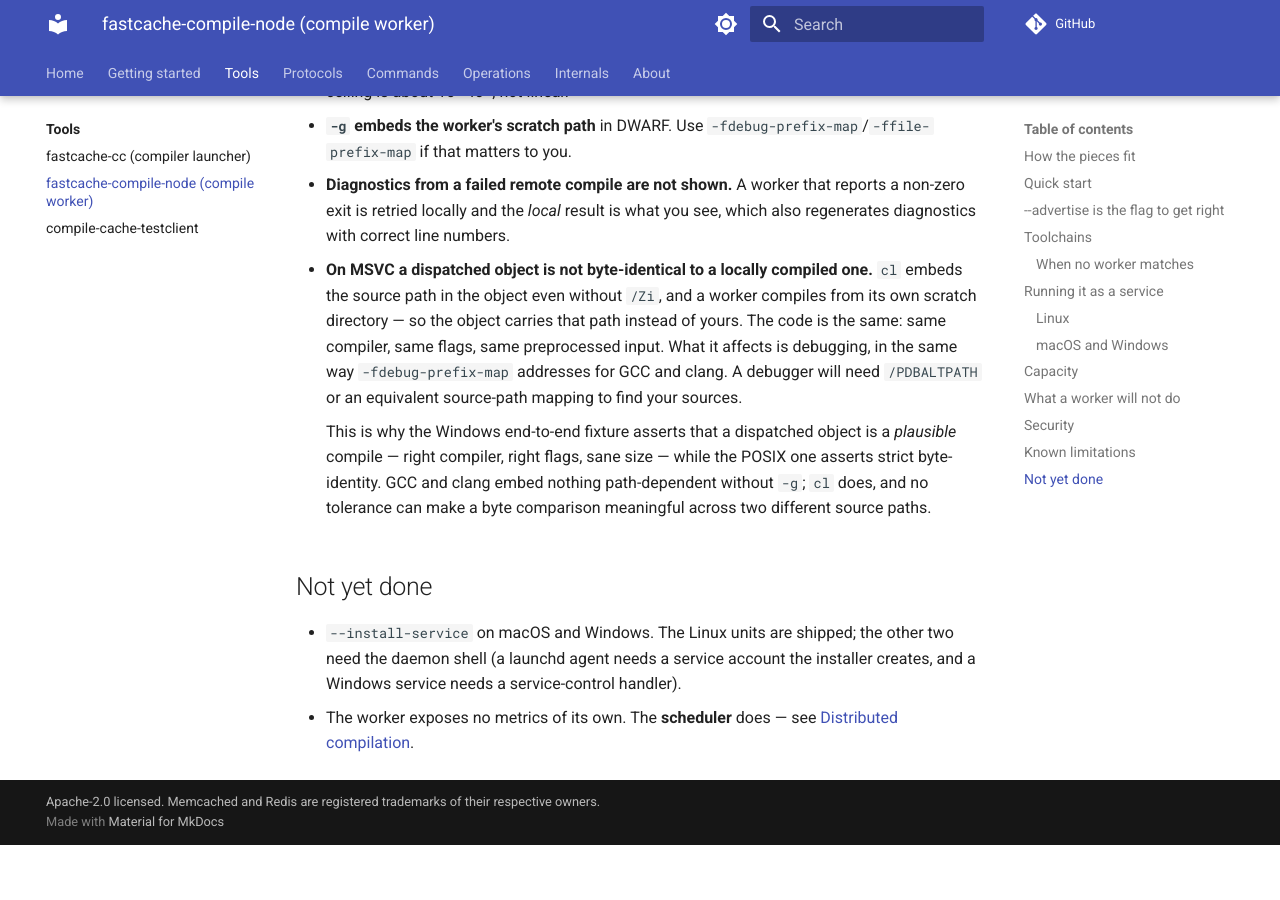
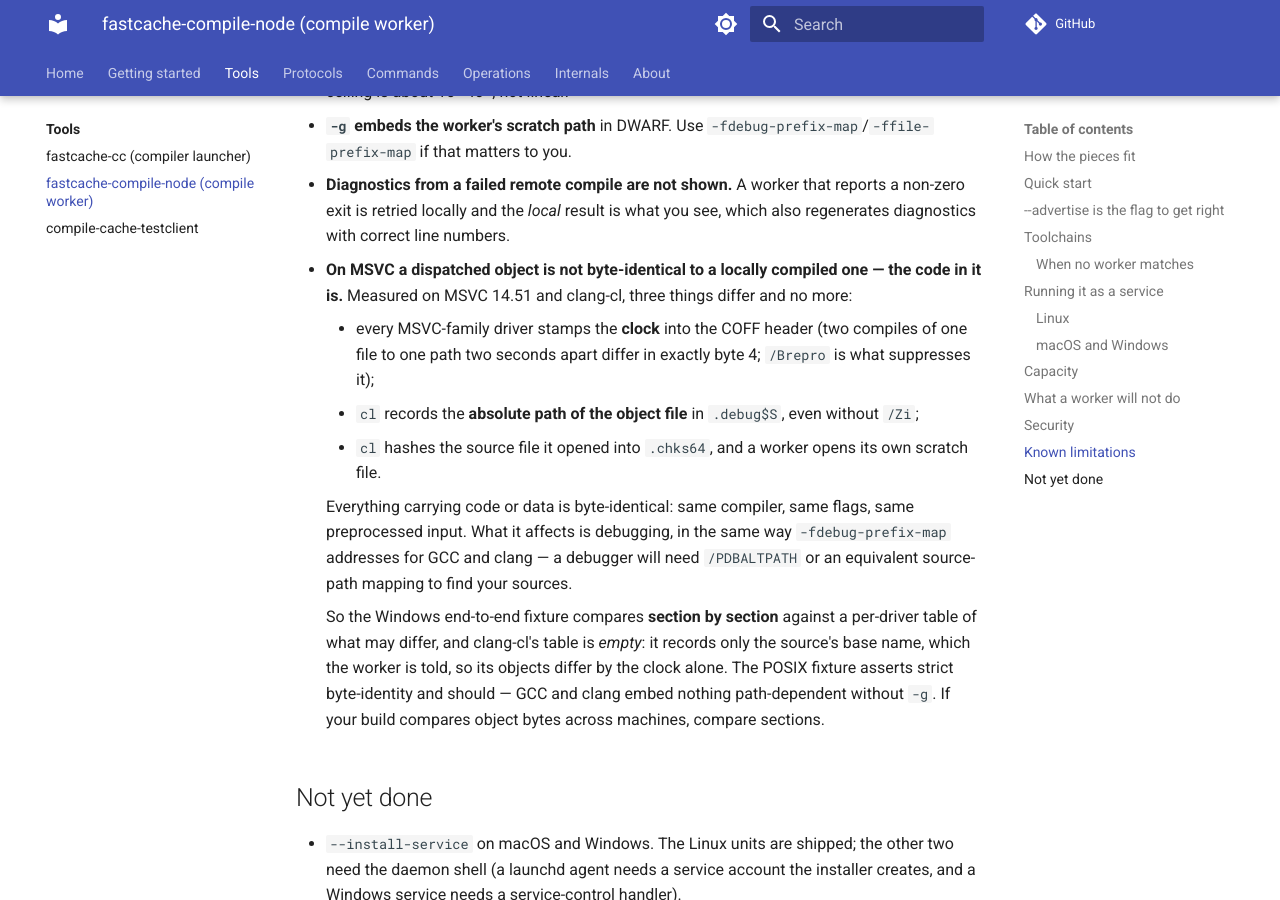
Before and after one commit to LASTRADA-Software/fastcached, an MkDocs documentation site: the page built from docs/tools/fastcache-compile-node.md, in a window 1280 px wide and 900 px high, scrolled down 4125 px. Built offline with MkDocs 1.6.1 and Material for MkDocs 9.7.7, drawn with Linux system fonts in a browser that asks for light colours; comment, search, counter and statistics services are not loaded; before the commit the page ends 4970 px from its top, so only the background shows below that.

Commit message:
Windows: byte-identity is not assertable, but equivalence is
The two commits below this one relaxed the Windows assertion to a
plausible SIZE, on the strength of a control that reported `cl` as
non-reproducible. That control was wrong, and this settles it on a
Windows machine rather than from a CI log:

    cl, same input, SAME /Fo path, twice          -> byte-identical
    cl, same input, tu.o vs tu2.o                 -> ~70 bytes differ
    strings in the object                         -> the absolute path of
                                                     the OBJECT FILE

The control compiled its second object to `tu2.o` and compared it against
`tu.o`. MSVC records the object's own absolute path in `.debug$S` with no
debug flag asked for, so those two can never match -- and the ~70-byte
figure that became "the driver's noise floor" was that record, not
nondeterminism. `cl` is reproducible.

What IS true, and measured on both drivers:

  - both stamp the clock into the COFF header (byte 4, two compiles two
    seconds apart; only /Brepro suppresses it);
  - `cl` records the object's absolute path and hashes the source file it
    opened into `.chks64`;
  - clang-cl records only the source's BASE NAME, which the worker is now
    told, so its objects differ by the clock alone;
  - every section carrying code or data is byte-identical between a
    reference compile of the original source and a worker-shaped compile
    of /E text elsewhere.

So the assertion is restored to a real one -- section by section, against
a per-driver table of what may differ -- rather than left at a size
tolerance that a wrong optimisation level or a subtly different header set
would pass. Verified locally on cl and clang-cl, all four cases green.

The debugging half of the note stands and is kept: a dispatched object
carries the worker's paths, which is what /PDBALTPATH is for.

Signed-off-by: Christian Parpart <christian@parpart.family>

```diff
--- a/docs/tools/fastcache-compile-node.md
+++ b/docs/tools/fastcache-compile-node.md
@@ -194,18 +194,28 @@
   reports a non-zero exit is retried locally and the *local* result is what you
   see, which also regenerates diagnostics with correct line numbers.
 - **On MSVC a dispatched object is not byte-identical to a locally compiled
-  one.** `cl` embeds the source path in the object even without `/Zi`, and a
-  worker compiles from its own scratch directory — so the object carries that
-  path instead of yours. The code is the same: same compiler, same flags, same
-  preprocessed input. What it affects is debugging, in the same way
-  `-fdebug-prefix-map` addresses for GCC and clang. A debugger will need
-  `/PDBALTPATH` or an equivalent source-path mapping to find your sources.
+  one — the code in it is.** Measured on MSVC 14.51 and clang-cl, three things
+  differ and no more:
 
-    This is why the Windows end-to-end fixture asserts that a dispatched object
-    is a *plausible* compile — right compiler, right flags, sane size — while the
-    POSIX one asserts strict byte-identity. GCC and clang embed nothing
-    path-dependent without `-g`; `cl` does, and no tolerance can make a byte
-    comparison meaningful across two different source paths.
+    - every MSVC-family driver stamps the **clock** into the COFF header (two
+      compiles of one file to one path two seconds apart differ in exactly byte
+      4; `/Brepro` is what suppresses it);
+    - `cl` records the **absolute path of the object file** in `.debug$S`, even
+      without `/Zi`;
+    - `cl` hashes the source file it opened into `.chks64`, and a worker opens
+      its own scratch file.
+
+    Everything carrying code or data is byte-identical: same compiler, same
+    flags, same preprocessed input. What it affects is debugging, in the same way
+    `-fdebug-prefix-map` addresses for GCC and clang — a debugger will need
+    `/PDBALTPATH` or an equivalent source-path mapping to find your sources.
+
+    So the Windows end-to-end fixture compares **section by section** against a
+    per-driver table of what may differ, and clang-cl's table is *empty*: it
+    records only the source's base name, which the worker is told, so its objects
+    differ by the clock alone. The POSIX fixture asserts strict byte-identity and
+    should — GCC and clang embed nothing path-dependent without `-g`. If your
+    build compares object bytes across machines, compare sections.
 
 ## Not yet done
 
```
